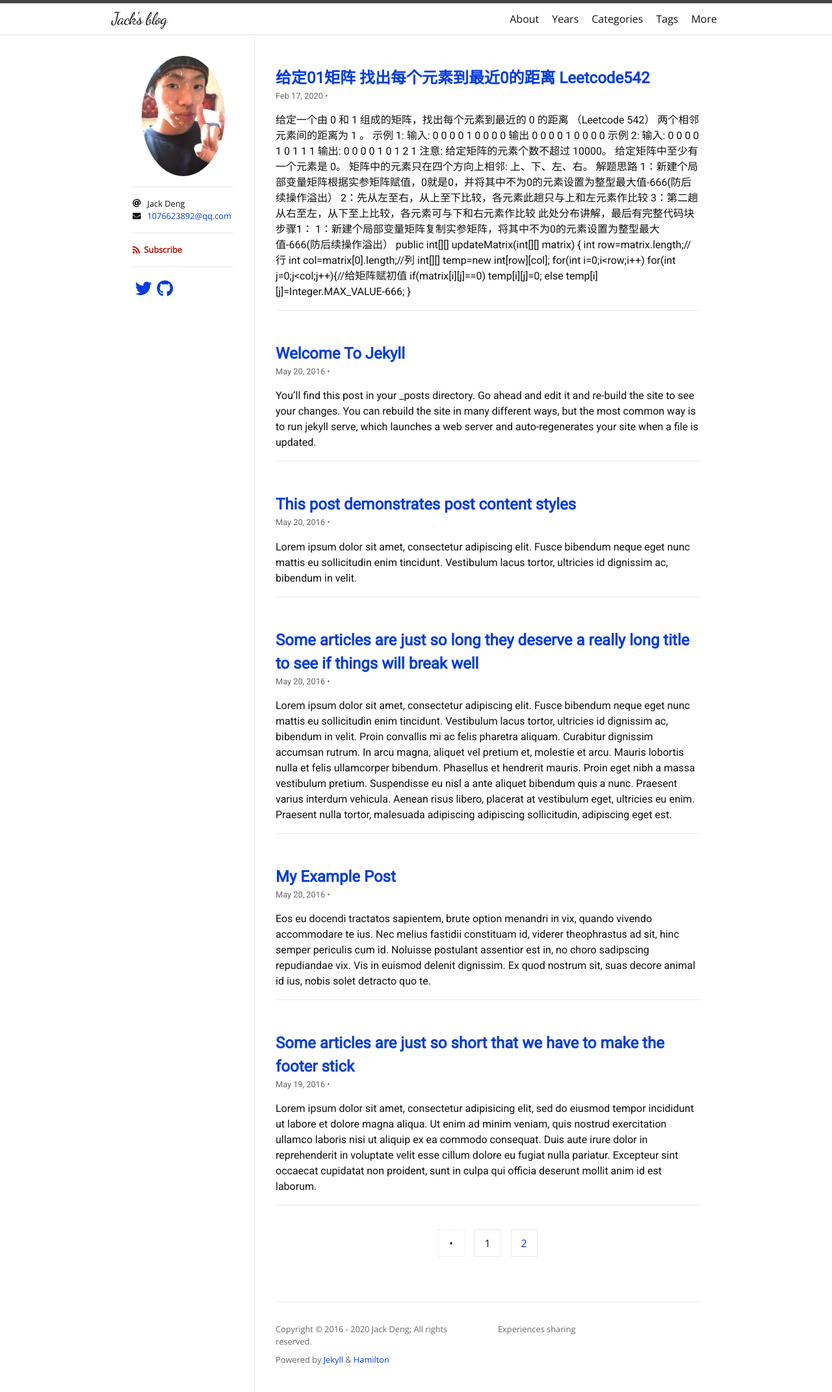
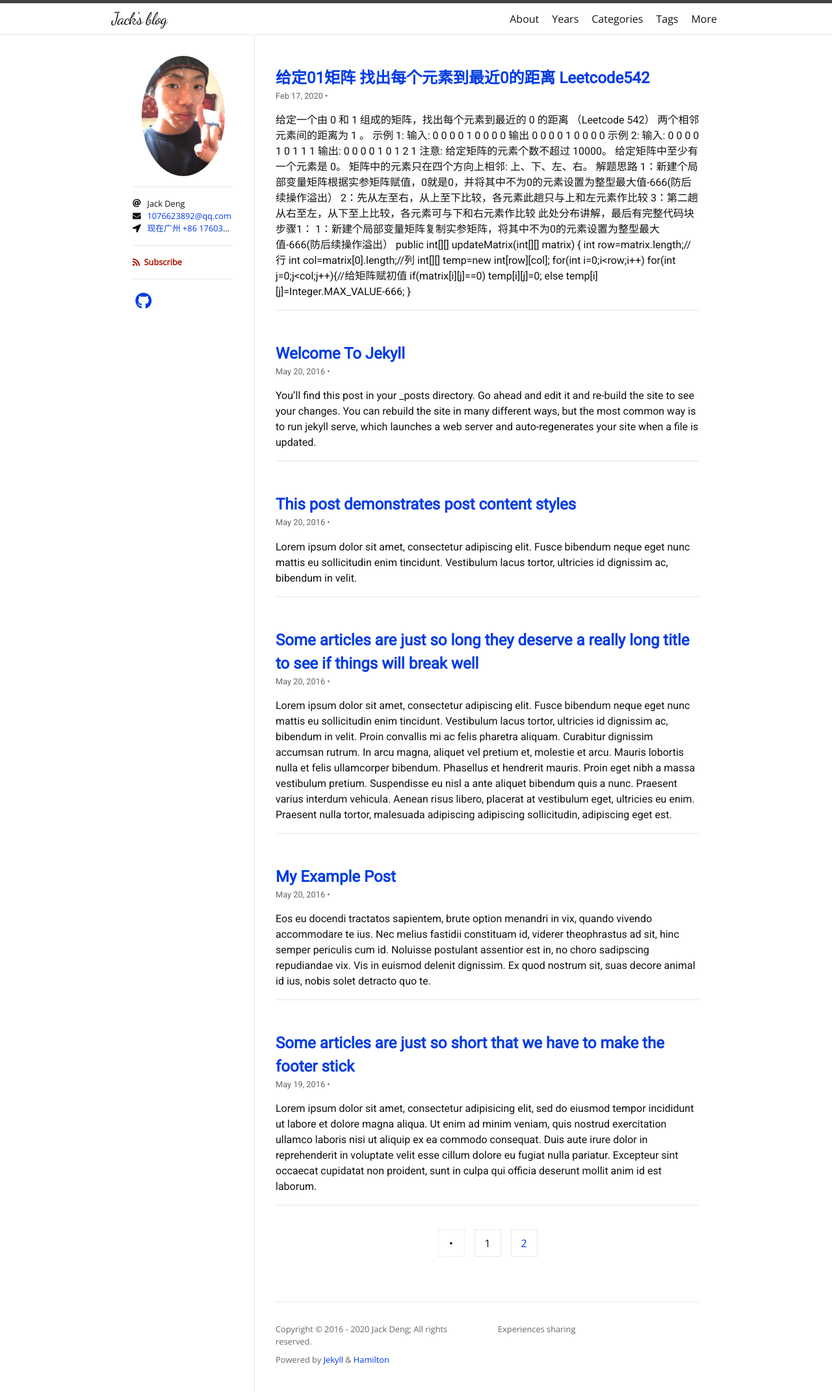
Before and after one commit to Jack-925/jack-925.github.io, a Jekyll site: the page built from index.html, in a window 1280 px wide. Shown: the whole page at 65% size. Built offline with Jekyll 4.4.1, drawn with Linux system fonts in a browser that asks for light colours; nearby versions of some CDN libraries; some web fonts are replaced; the list of posts is cut into pages by our own code; comment, search, counter and statistics services are not loaded.

Commit message:
add location

```diff
--- a/_config.yml
+++ b/_config.yml
@@ -1,9 +1,10 @@
 title: Jack's blog
 description: Experiences sharing
 author: Jack Deng
+location: 现在广州 +86 17603009861
 avatar: /logo.png #头像
 email: 1076623892@qq.com
-disqus: jack-925
+disqus: jack-925 #这个shortname是在disqus上注册的，jack-925.disqus.com
 
 
 comments: true
--- a/_data/social.yml
+++ b/_data/social.yml
@@ -1,6 +1,3 @@
-- title: Twitter
-  url: https://twitter.com/ngzhio
-  icon: fab fa-twitter
 - title: GitHub
-  url: https://github.com/ngzhio/jekyll-theme-hamilton
+  url: https://github.com/Jack-925
   icon: fab fa-github
```
